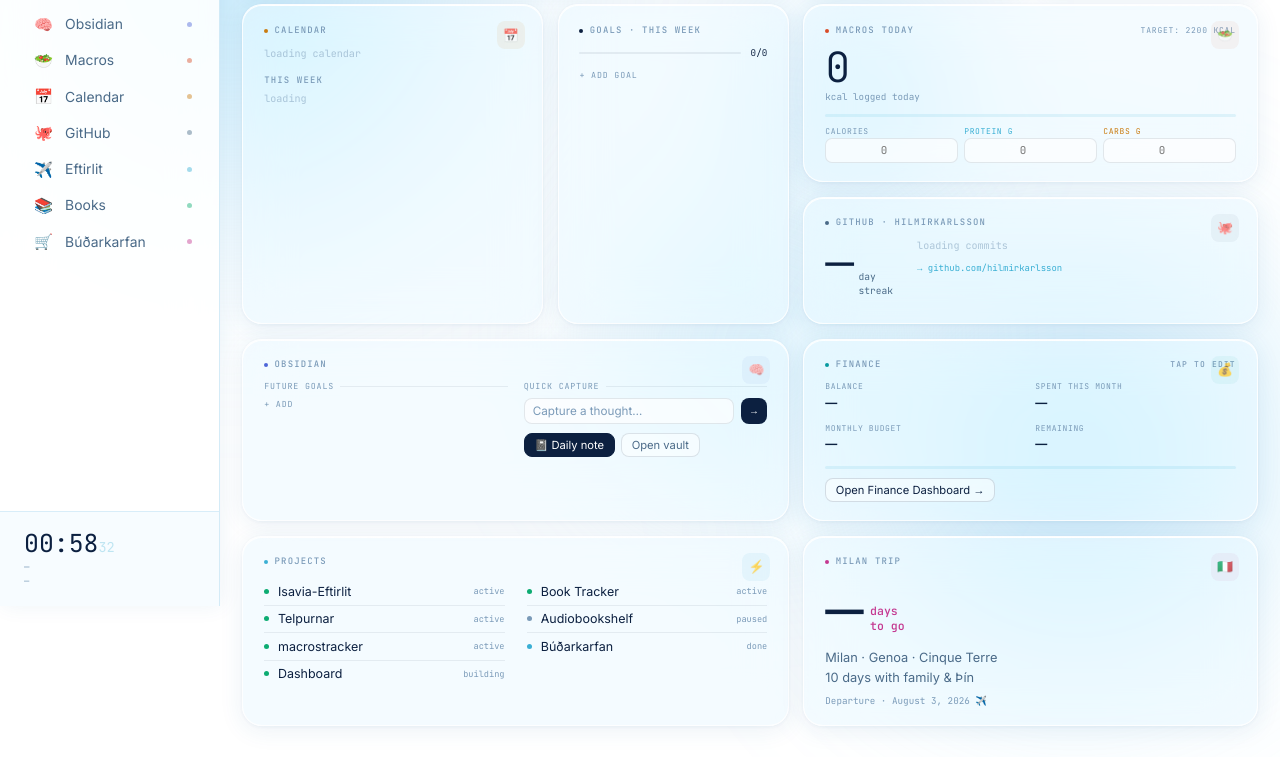
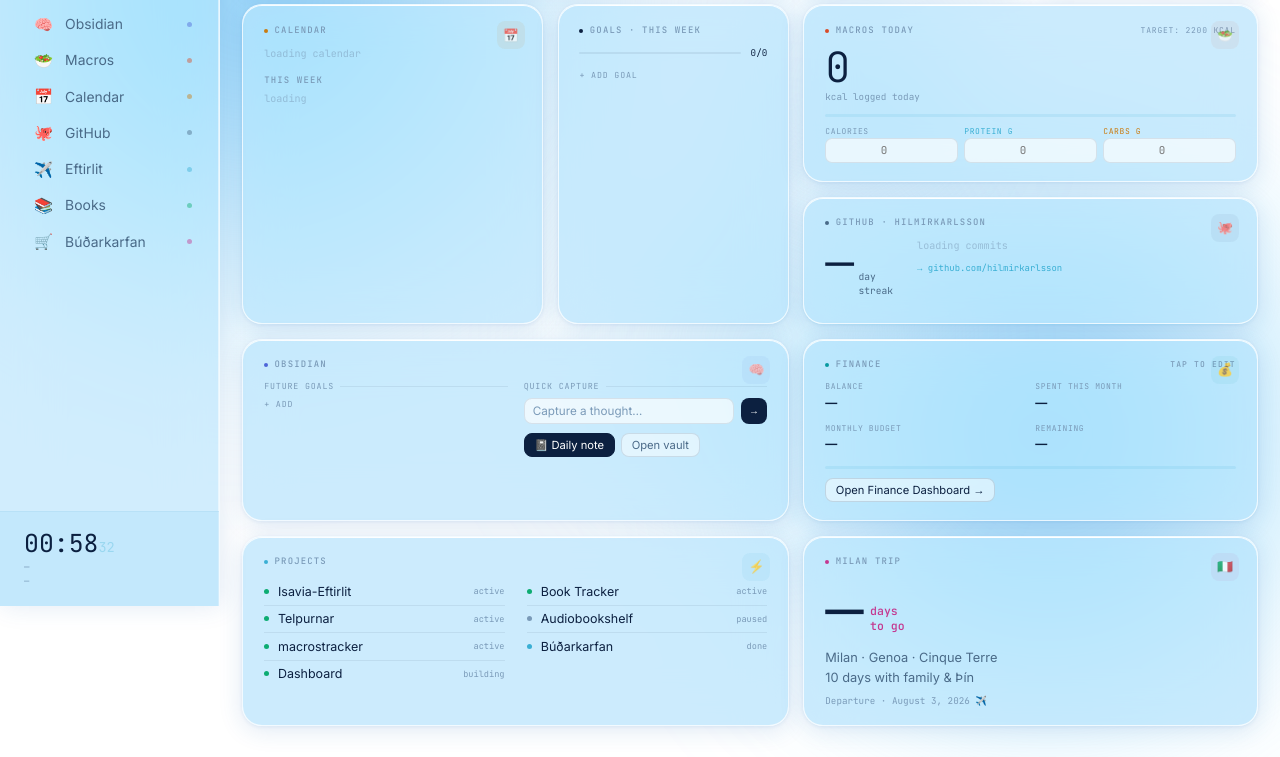
Before and after one commit to hilmirkarlsson/Dashboard, a plain HTML site: page index.html in a window 1280 px wide. Shown: the part 194-951 px from the top of the page. Drawn offline with Linux system fonts and the light colour scheme.

Commit message:
Stronger blue glass cards, sidebar matches glassmorphism style, pumped blob intensity

```diff
--- a/index.html
+++ b/index.html
@@ -14,10 +14,10 @@
       --sky:      #3AAFD4;
       --sky-l:    #7DCFEA;
       --sky-g:    rgba(58,175,212,0.22);
-      --ice:      rgba(235,248,255,0.55);
-      --ice-h:    rgba(240,251,255,0.72);
-      --glass-b:  rgba(255,255,255,0.85);
-      --glass-bi: rgba(255,255,255,0.95);
+      --ice:      rgba(185,228,252,0.72);
+      --ice-h:    rgba(195,235,255,0.85);
+      --glass-b:  rgba(255,255,255,0.75);
+      --glass-bi: rgba(255,255,255,0.9);
       --green:    #0DAC72;
       --green-g:  rgba(13,172,114,0.2);
       --amber:    #C97B10;
@@ -34,8 +34,8 @@
       --muted:    #7A9AB8;
       --dim:      rgba(12,32,64,0.07);
       --text:     #0C2040;
-      --shadow:   0 4px 24px rgba(30,100,160,0.09), 0 1px 4px rgba(30,100,160,0.06), inset 0 1px 0 rgba(255,255,255,0.9);
-      --shadow-h: 0 12px 40px rgba(30,100,160,0.14), 0 2px 8px rgba(30,100,160,0.08), inset 0 1px 0 rgba(255,255,255,0.95);
+      --shadow:   0 4px 24px rgba(30,100,180,0.14), 0 1px 4px rgba(30,100,180,0.09), inset 0 1px 0 rgba(255,255,255,0.85);
+      --shadow-h: 0 12px 40px rgba(30,100,180,0.22), 0 2px 8px rgba(30,100,180,0.12), inset 0 1px 0 rgba(255,255,255,0.95);
       --f:  'Inter', sans-serif;
       --fg: 'Space Grotesk', sans-serif;
       --m:  'JetBrains Mono', monospace;
@@ -63,17 +63,17 @@
       will-change: transform;
     }
     .blob-1 {
-      width: 750px; height: 750px;
-      background: radial-gradient(circle at center, rgba(120,205,245,0.52) 0%, rgba(160,220,250,0.3) 35%, transparent 70%);
-      filter: blur(80px);
-      top: -220px; left: -150px;
+      width: 850px; height: 850px;
+      background: radial-gradient(circle at center, rgba(90,185,245,0.75) 0%, rgba(140,215,252,0.5) 35%, transparent 70%);
+      filter: blur(75px);
+      top: -250px; left: -180px;
       animation: drift1 28s ease-in-out infinite alternate;
     }
     .blob-2 {
-      width: 600px; height: 600px;
-      background: radial-gradient(circle at center, rgba(90,185,240,0.45) 0%, rgba(140,215,250,0.25) 40%, transparent 70%);
-      filter: blur(90px);
-      bottom: -150px; right: -100px;
+      width: 700px; height: 700px;
+      background: radial-gradient(circle at center, rgba(70,170,240,0.65) 0%, rgba(120,210,252,0.4) 40%, transparent 70%);
+      filter: blur(80px);
+      bottom: -180px; right: -120px;
       animation: drift2 34s ease-in-out infinite alternate;
     }
     .blob-3 {
@@ -99,13 +99,13 @@
     .sb {
       position: fixed; top:0; left:0;
       width: 220px; height: 100dvh;
-      background: rgba(255,255,255,0.88);
-      backdrop-filter: blur(24px) saturate(140%);
-      -webkit-backdrop-filter: blur(24px) saturate(140%);
-      border-right: 1px solid rgba(170,215,240,0.5);
+      background: rgba(185,228,252,0.65);
+      backdrop-filter: blur(28px) saturate(160%);
+      -webkit-backdrop-filter: blur(28px) saturate(160%);
+      border-right: 1.5px solid rgba(255,255,255,0.75);
       display: flex; flex-direction: column;
       z-index: 100;
-      box-shadow: 2px 0 20px rgba(30,100,160,0.07);
+      box-shadow: 2px 0 24px rgba(30,100,180,0.13), inset -1px 0 0 rgba(255,255,255,0.5);
     }
 
     .sb-brand {
@@ -163,7 +163,7 @@
     .sb-foot {
       padding: 1.2rem 1.5rem;
       border-top: 1px solid rgba(170,215,240,0.4);
-      background: rgba(240,250,255,0.5);
+      background: rgba(170,220,248,0.35);
     }
 
     .sb-clock {
```
